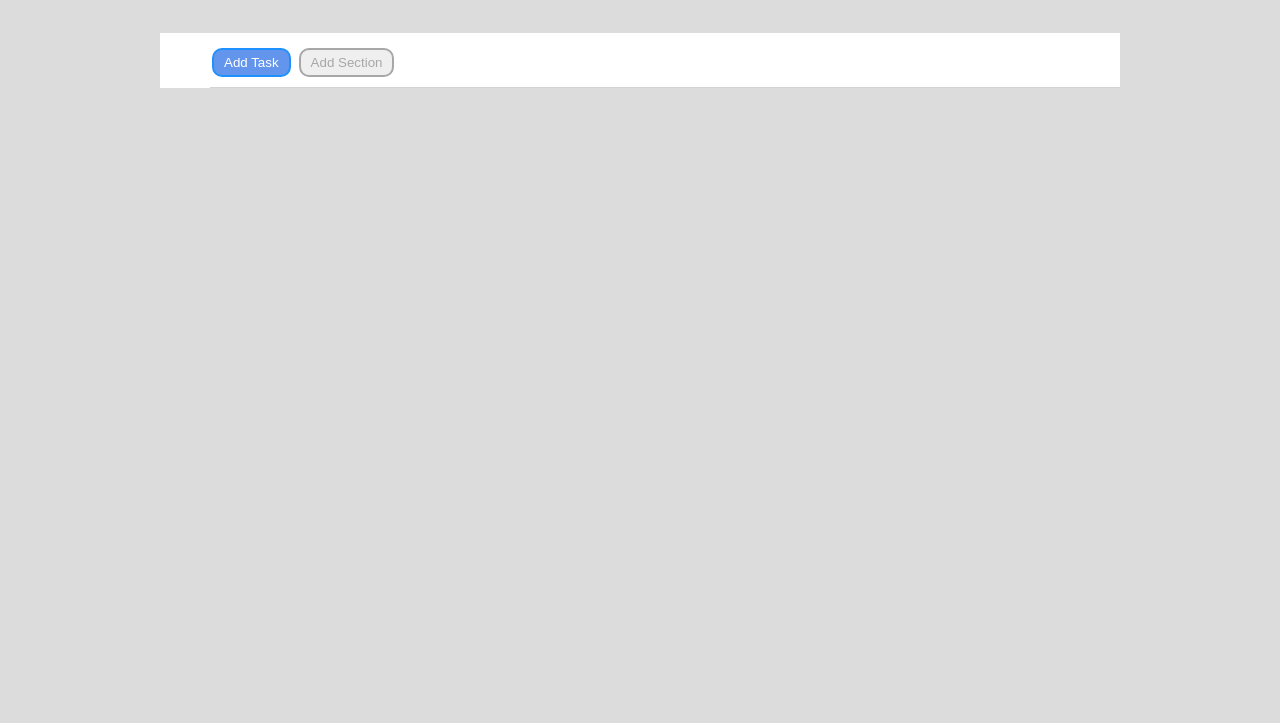
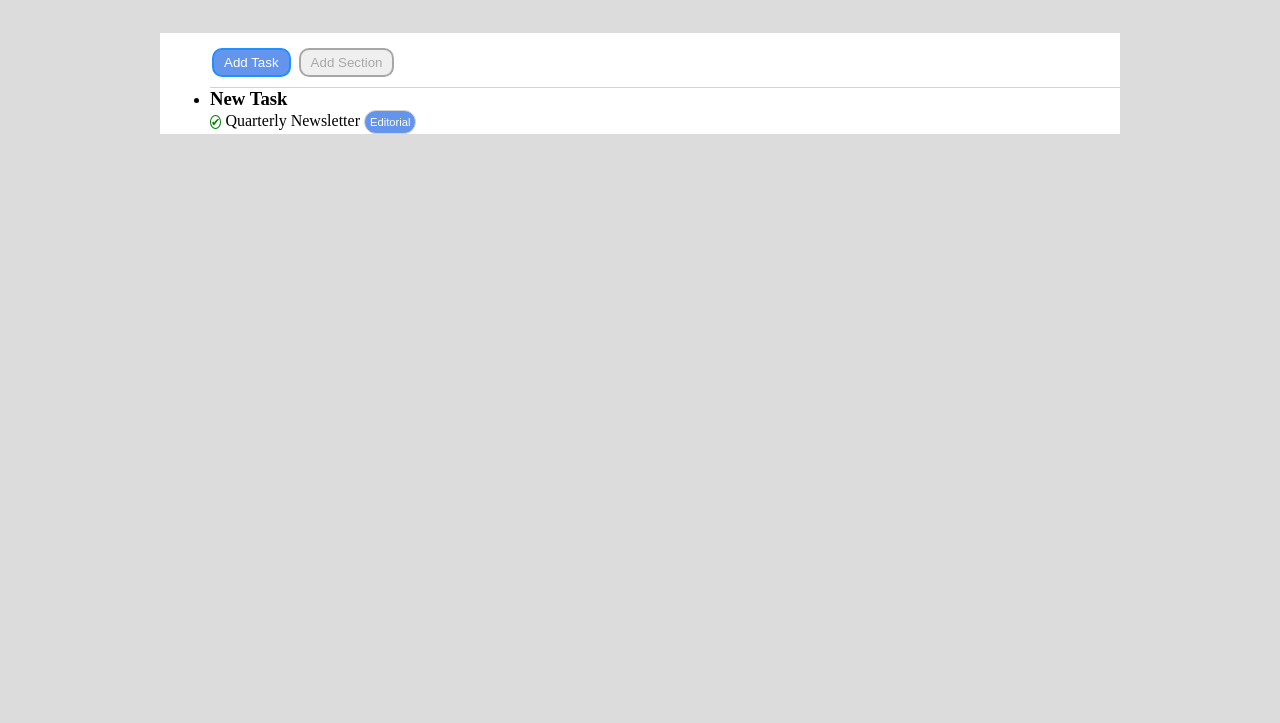
Before and after one commit to SimoneRicco/html-css-toboolis, a plain HTML site: page index.html in a window 1280 px wide. Shown: the part 77-800 px from the top of the page. Drawn offline with Linux system fonts and the light colour scheme.

Commit message:
add first list element and add css on it

```diff
--- a/index.html
+++ b/index.html
@@ -19,6 +19,15 @@
             <button class="add-task button-task">Add Task</button>
             <button class="add-section button-task">Add Section</button>
         </nav>
+        <main>
+            <!-- &#10008; &#10004; &#9660; -->
+            <ul>
+                <li>
+                    <h3>New Task</h3>
+                    <div><span class="done">&#10004;</span> Quarterly Newsletter <button class="btn-tag edit">Editorial</button></div>
+                </li>
+            </ul>
+        </main>
     </div>
 </body>
 </html>
--- a/style.css
+++ b/style.css
@@ -40,3 +40,19 @@ header{
 nav{
     border-bottom: 1px solid lightgray;
 }
+.btn-tag{
+    padding: 5px;
+    border-radius: 15px;
+    font-size: 0.7em;
+    color: white;
+    border: 1px solid lightgray;
+}
+.edit{
+    background-color: cornflowerblue;
+}
+.done{
+    border: 1px solid green;
+    border-radius: 50%;
+    color: green;
+    font-size: 0.7em;
+}
```
